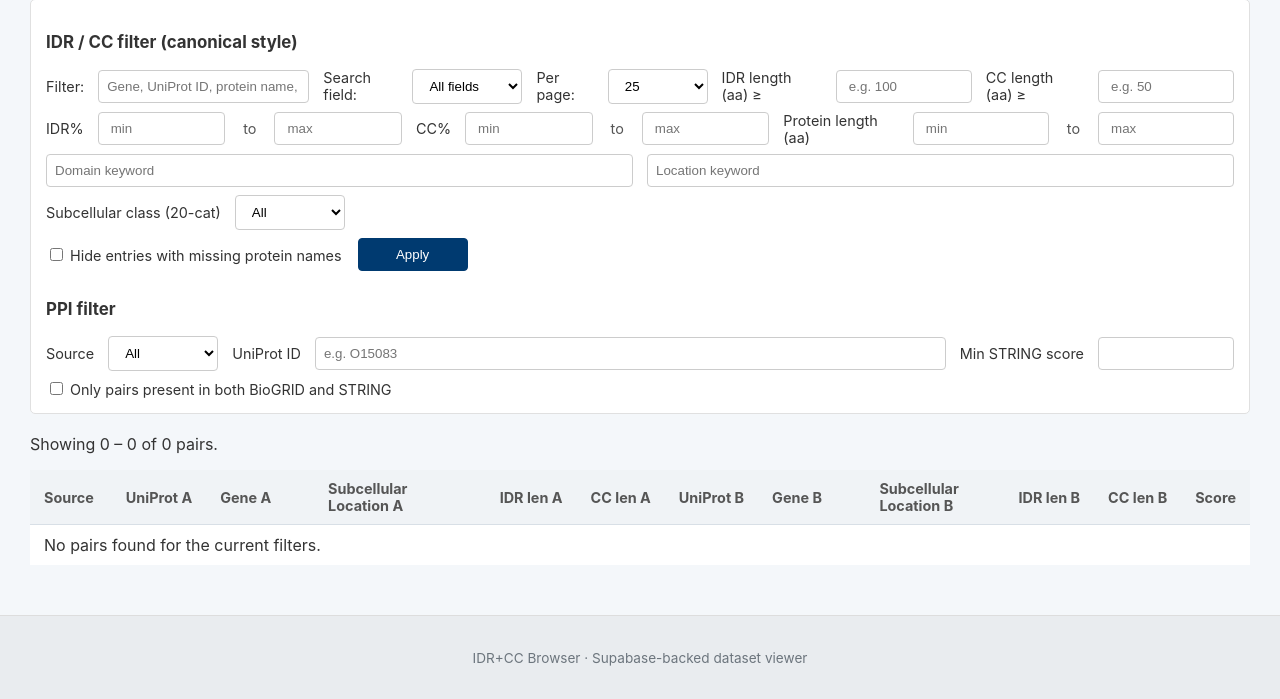
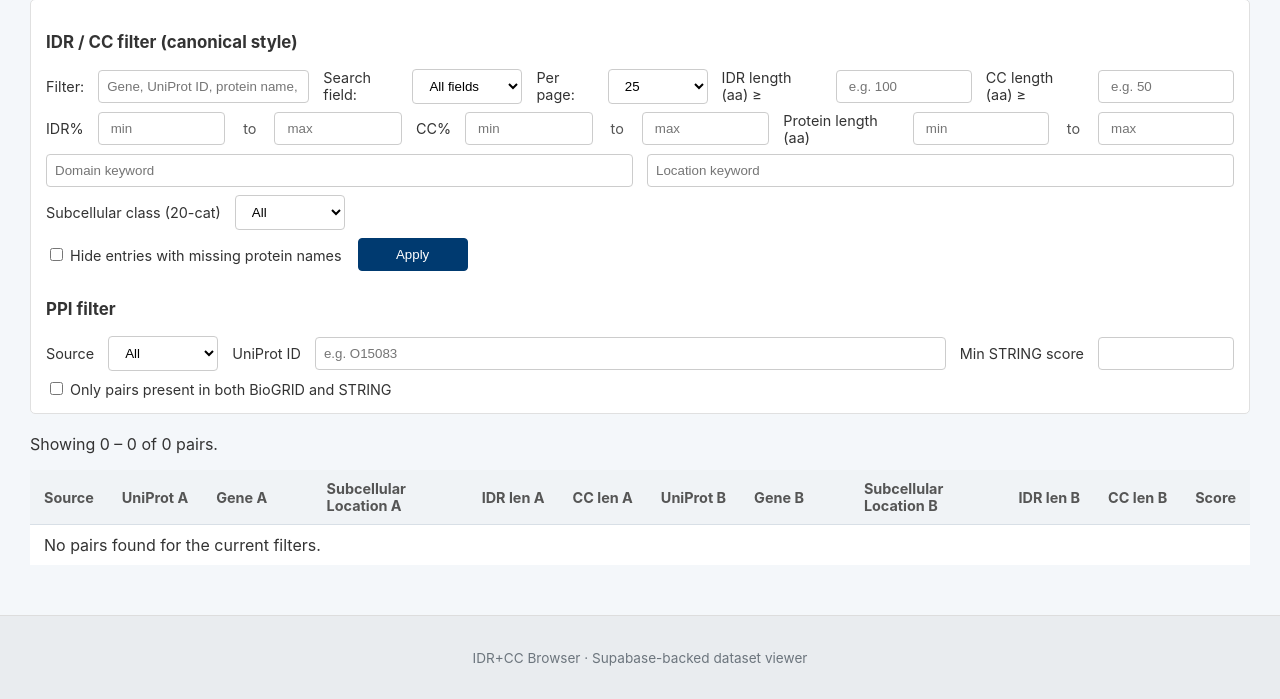
Before and after one commit to kdmtakumi/IDR-CC-webviewer, a Flask app: page /supramolecular in a window 1280 px wide. Shown: the part 213-912 px from the top of the page. Run offline with Flask 3, Linux system fonts and the light colour scheme; the visitor is signed in with stand-in values (Sample User, id 1); data that the repository does not hold is empty; some libraries are stand-ins or nearby versions.

Commit message:
Balance subcellular location columns width

```diff
--- a/webviewer/static/style.css
+++ b/webviewer/static/style.css
@@ -155,13 +155,13 @@ h1 {
 }
 
 .results-table .col-loc {
-  width: 24%;
+  width: 20%;
   word-break: break-word;
   white-space: normal;
 }
 
 .results-table .col-small {
-  width: 7%;
+  width: 6%;
   white-space: nowrap;
 }
 
```
